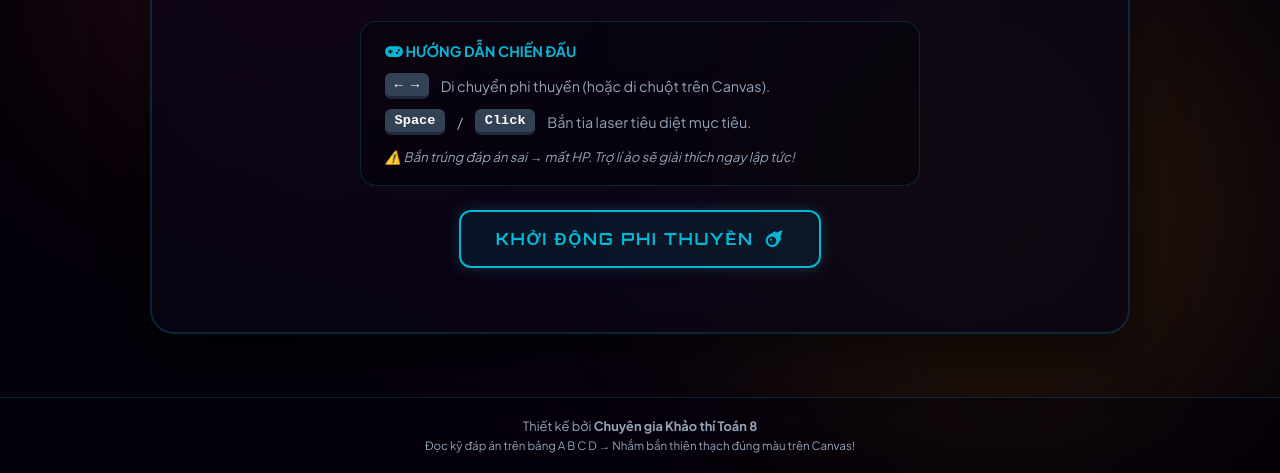
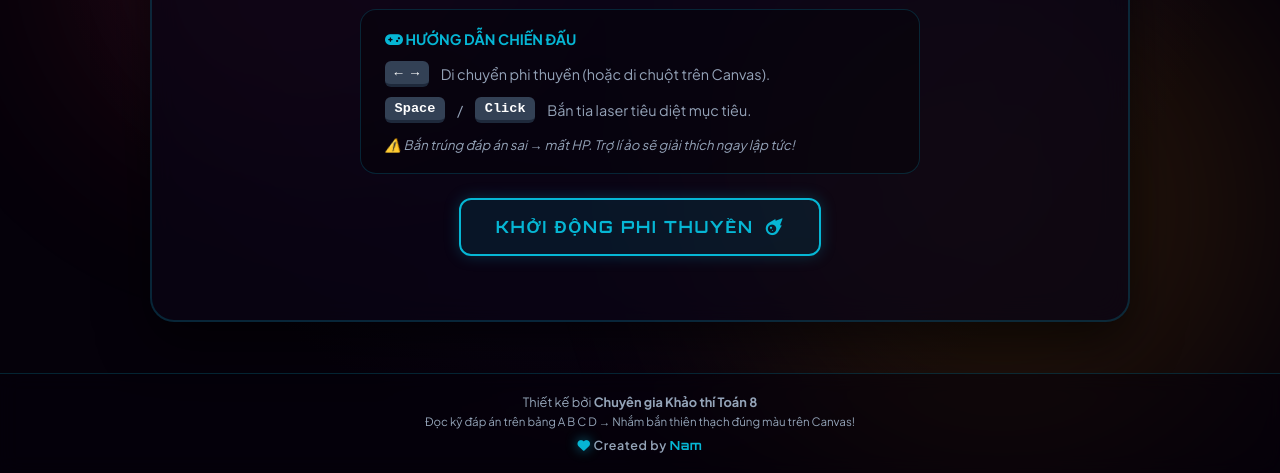
Before and after one commit to hainamphan2012-dev/Math_Shooter.html, a plain HTML site: page index.html in a window 1280 px wide. Shown: the part 327-800 px from the top of the page. Drawn offline with Linux system fonts and the light colour scheme.

Commit message:
feat: add created by Nam credit in footer

```diff
--- a/index.html
+++ b/index.html
@@ -333,6 +333,10 @@
     <footer>
         <p>Thiết kế bởi <strong>Chuyên gia Khảo thí Toán 8</strong></p>
         <p style="margin-top:4px;font-size:.72rem;color:var(--text-muted)">Đọc kỹ đáp án trên bảng A B C D → Nhắm bắn thiên thạch đúng màu trên Canvas!</p>
+        <p style="margin-top:8px;font-size:.78rem;font-weight:600;letter-spacing:.05em;">
+            <i class="fa-solid fa-heart" style="color:var(--laser-cyan);filter:drop-shadow(0 0 6px rgba(6,182,212,.6))"></i>
+            Created by <span style="color:var(--laser-cyan);font-family:var(--font-sci);">Nam</span>
+        </p>
     </footer>
 
     <script>
```
